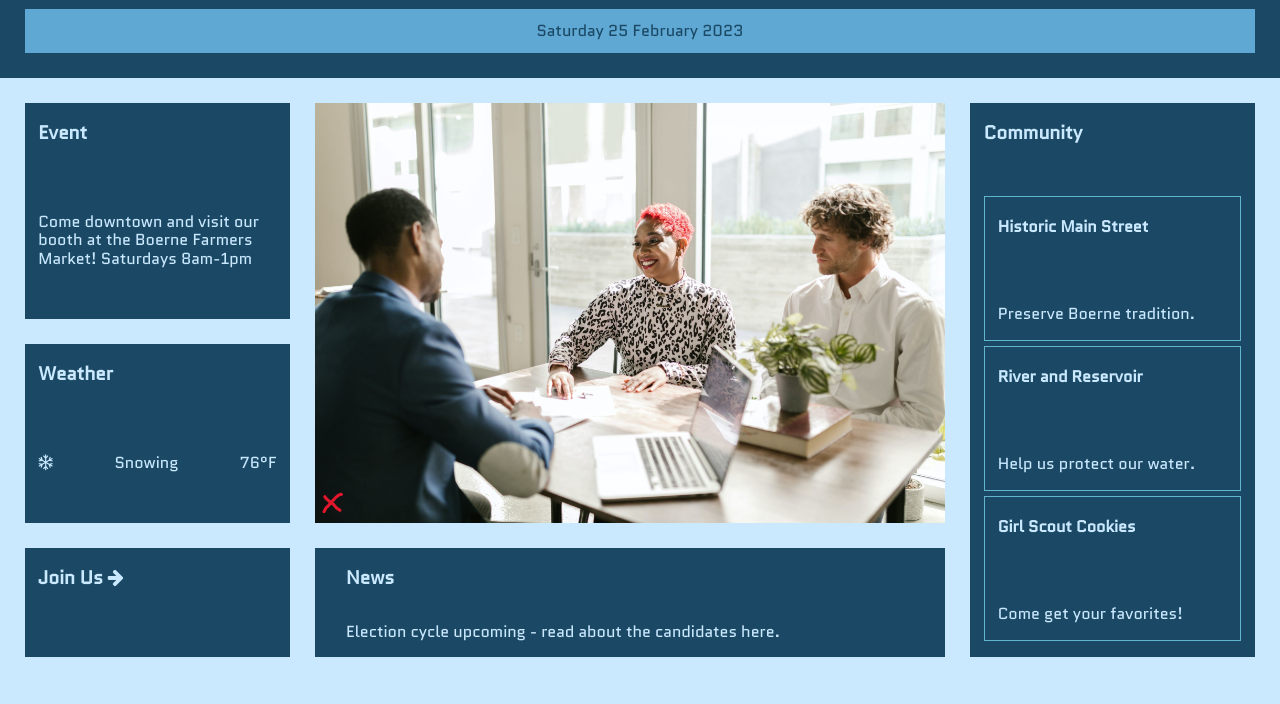
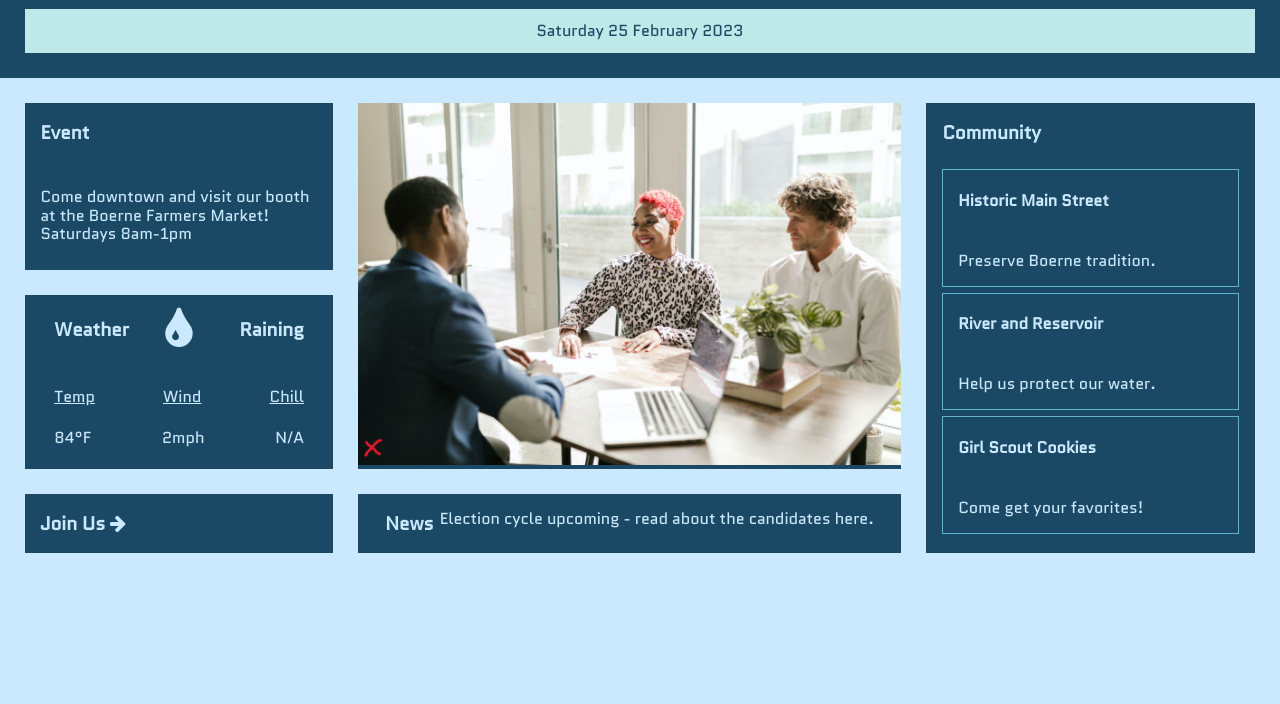
Before and after one commit to calebolsson/wdd230, a plain HTML site: page chamber/index.html in a window 1280 px wide. Shown: the part 96-800 px from the top of the page. Drawn offline with Linux system fonts and the light colour scheme.

Commit message:
final mediaquery fix + update weather display

```diff
--- a/chamber/index.html
+++ b/chamber/index.html
@@ -12,9 +12,10 @@
     <link rel="stylesheet" href="styles/normalize.css">
     <link rel="stylesheet" href="https://cdnjs.cloudflare.com/ajax/libs/font-awesome/4.7.0/css/font-awesome.min.css">
     <link rel="stylesheet" href="styles/style.css">
+    <link rel="stylesheet" href="styles/small.css">
+    <link rel="stylesheet" href="styles/medium.css">
     <link rel="stylesheet" href="styles/large.css">
-    <link rel="stylesheet" href="styles/medium.css">
-    <link rel="stylesheet" href="styles/small.css">
+
 </head>
 
 <body>
@@ -42,19 +43,30 @@
         </div>
         <div id="hero">
             <picture>
-                <source srcset="images/wdd230-900x600-org.jpg" media="(max-width: 500px)" width="270" height="180">
-                <source srcset="images/wdd230-1200x800-org.jpg" media="(max-width: 1024px)" width="750" height="500">
-                <source srcset="images/wdd230-2400x1600-org.jpg" media="(min-width: 1024px)" width="630" height="420">
+                <source srcset="images/wdd230-900x600-org.jpg" media="(max-width: 500px)">
+                <source srcset="images/wdd230-1200x800-org.jpg" media="(max-width: 1024px)">
+                <source srcset="images/wdd230-2400x1600-org.jpg" media="(min-width: 1024px)">
                 <img src="images/wdd230-6429x4286-org.jpg" alt="people planning">
             </picture>
             <!-- <img src="images/BoerneMural.jpeg" alt="Mural that says 'Greetings from old town Boerne"> -->
             <!-- <h2 class="imgtext">Welcome to the Boerne Chamber of Commerce website!</h2> -->
         </div>
         <div id="weather">
-            <h3>Weather</h3>
-            <p><i id="wstatus" class="fa fa-sun-o" aria-hidden="true"></i></p>
-            <p id="wtext">Sunny</p>
-            <p id="wtemp"></p>
+            <div id="weather_header">
+                <h3>Weather</h3>
+                <i id="weather_status" class="fa fa-sun-o" aria-hidden="true"></i>
+                <h3 id="weather_text">Sunny</h3>
+            </div>
+            <div class="weather_content title" class="subtitle">
+                <p>Temp</p>
+                <p>Wind</p>
+                <p>Chill</p>
+            </div>
+            <div class="weather_content">
+                <p id="air_temp"></p>
+                <p id="wind_speed"></p>
+                <p id="wind_chill"></p>
+            </div>
         </div>
         <div id="join">
             <h3>Join Us <i class="fa fa-arrow-right"></i></h3>
--- a/chamber/scripts/weatherDisplay.js
+++ b/chamber/scripts/weatherDisplay.js
@@ -1,18 +1,20 @@
 //updates the weather information
 const weather = document.getElementById("weather");
-const wstatus = document.getElementById("wstatus");
-const wtext = document.getElementById("wtext");
-const wtemp = document.getElementById("wtemp");
+const wstatus = document.getElementById("weather_status");
+const wtext = document.getElementById("weather_text");
+const temp = document.getElementById("air_temp");
+const speed = document.getElementById("wind_speed");
+const chill = document.getElementById("wind_chill");
 
-const wicons = [
-  "fa fa-snowflake-o",
-  "fa fa-bolt",
-  "fa fa-tint",
-  "fa fa-cloud",
-  "fa fa-sun-o",
-  "fa fa-thermometer-full",
+const icons = [
+  "fa fa-snowflake-o fa-3x",
+  "fa fa-bolt fa-3x",
+  "fa fa-tint fa-3x",
+  "fa fa-cloud fa-3x",
+  "fa fa-sun-o fa-3x",
+  "fa fa-thermometer-full fa-3x",
 ];
-const wwords = [
+const words = [
   "Snowing",
   "Stormy",
   "Raining",
@@ -24,9 +26,36 @@ function getRndInteger(min, max) {
   return Math.floor(Math.random() * (max - min + 1)) + min;
 }
 
-let temp_in_f = getRndInteger(0, 90);
-let r = getRndInteger(0, 5);
-wtemp.textContent = temp_in_f + "°F";
+let temp_in_f = getRndInteger(0, 100);
+let wind_mph = getRndInteger(0, 100);
+let r = getRndInteger(1, 4);
 
-wstatus.className = wicons[r];
-wtext.textContent = wwords[r];
+if (temp_in_f > 85) {
+  wstatus.className = icons[5];
+  wtext.textContent = words[5];
+} else if (windchill() <= -20) {
+  wstatus.className = icons[0];
+  wtext.textContent = words[0];
+} else {
+  wstatus.className = icons[r];
+  wtext.textContent = words[r];
+}
+
+temp.textContent = temp_in_f + "°F";
+speed.textContent = wind_mph + "mph";
+
+function windchill() {
+  let calc_chill = 0;
+  if (temp_in_f <= 50 && wind_mph > 3) {
+    calc_chill = Math.round(
+      35.74 +
+        0.6215 * temp_in_f -
+        35.75 * Math.pow(wind_mph, 0.16) +
+        0.4275 * temp_in_f * Math.pow(wind_mph, 0.16)
+    );
+    return calc_chill + "°F";
+  } else {
+    return "N/A";
+  }
+}
+chill.textContent = windchill();
--- a/chamber/styles/large.css
+++ b/chamber/styles/large.css
@@ -28,9 +28,4 @@
         max-width: 70%;
     }
 
-    #hero {
-        width: 630px;
-        height: 420px;
-    }
-
 }
--- a/chamber/styles/medium.css
+++ b/chamber/styles/medium.css
@@ -1,4 +1,4 @@
-@media only screen and (max-width: 1024px) {
+@media only screen and (min-width: 500px) and (max-width: 1023px) {
     header {
         padding: 5%;
         width: 90%;
@@ -13,8 +13,8 @@
             "spot spot spot"
             "join join join"
             "event event weather";
-        gap: 10px;
-        margin: 10px 10px 0px 10px;
+        gap: 25px;
+        margin: 25px 25px 0px 25px;
         justify-items: stretch;
         padding-bottom: 55vh;
     }
@@ -63,8 +63,4 @@
         transition: 0s;
     }
 
-    #hero {
-        width: 750px;
-        height: 500px;
-    }
 }
--- a/chamber/styles/small.css
+++ b/chamber/styles/small.css
@@ -64,9 +64,4 @@
         transition: 0s;
     }
 
-    #hero {
-        width: 270px;
-        height: 180px;
-    }
-
 }
--- a/chamber/styles/style.css
+++ b/chamber/styles/style.css
@@ -62,7 +62,9 @@ button {
 
 #todaydate {
     color: #1b4965;
-    background-color: #5fa8d3;
+    background-color: #bee9e8;
+    /* I don't like this background color but I needed
+    to get this banner to pass the contrast test */
     align-self: center;
     text-align: center;
     width: 100%;
@@ -78,15 +80,6 @@ main div {
     flex-flow: row wrap;
     justify-content: space-between;
 }
-
-main div h3 {
-    width: 100%;
-}
-
-/* img {
-    width: 100%;
-    height: 100%;
-} */
 
 .imgtext {
     background-color: #1b4965;
@@ -104,17 +97,55 @@ main div h3 {
 
 #events {
     grid-area: event;
-
 }
 
 #hero {
     grid-area: hero;
     position: relative;
     padding: 0;
+    width: 100%;
+}
+
+#hero img {
+    width: 100%;
 }
 
 #weather {
     grid-area: weather;
+    padding-bottom: 5%;
+}
+
+#weather_header {
+    width: 100%;
+    align-items: center;
+    height: 70px;
+}
+
+#weather_header h3 {
+    width: 40%;
+}
+
+#weather_status {
+    width: 20%;
+    text-align: center;
+}
+
+#weather_text {
+    text-align: right;
+    align-items: flex-start;
+}
+
+.weather_content {
+    width: 100%;
+    text-align: center;
+}
+
+.weather_content p {
+    margin-bottom: 0;
+}
+
+.title {
+    text-decoration-line: underline;
 }
 
 #join {
```
